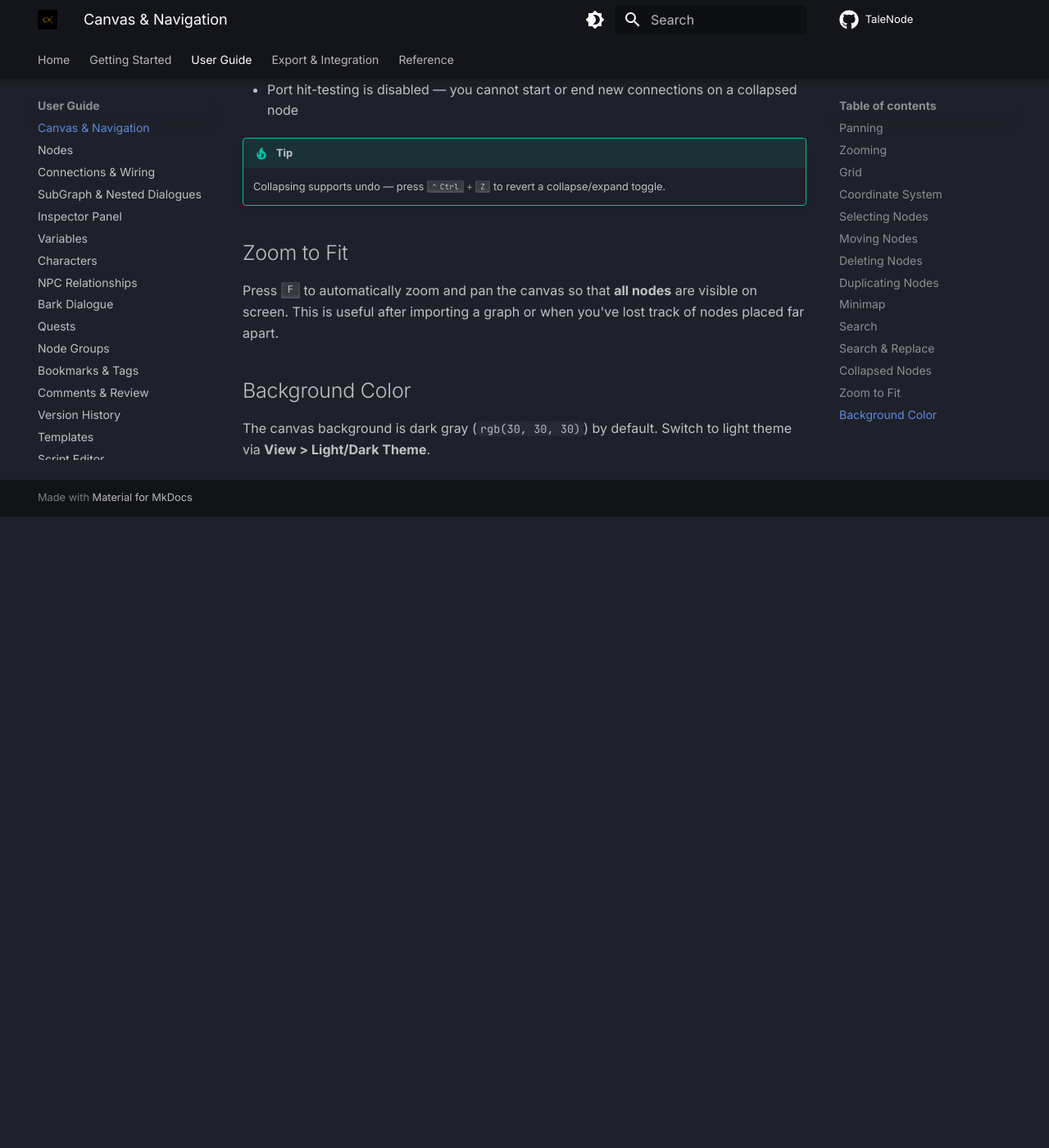
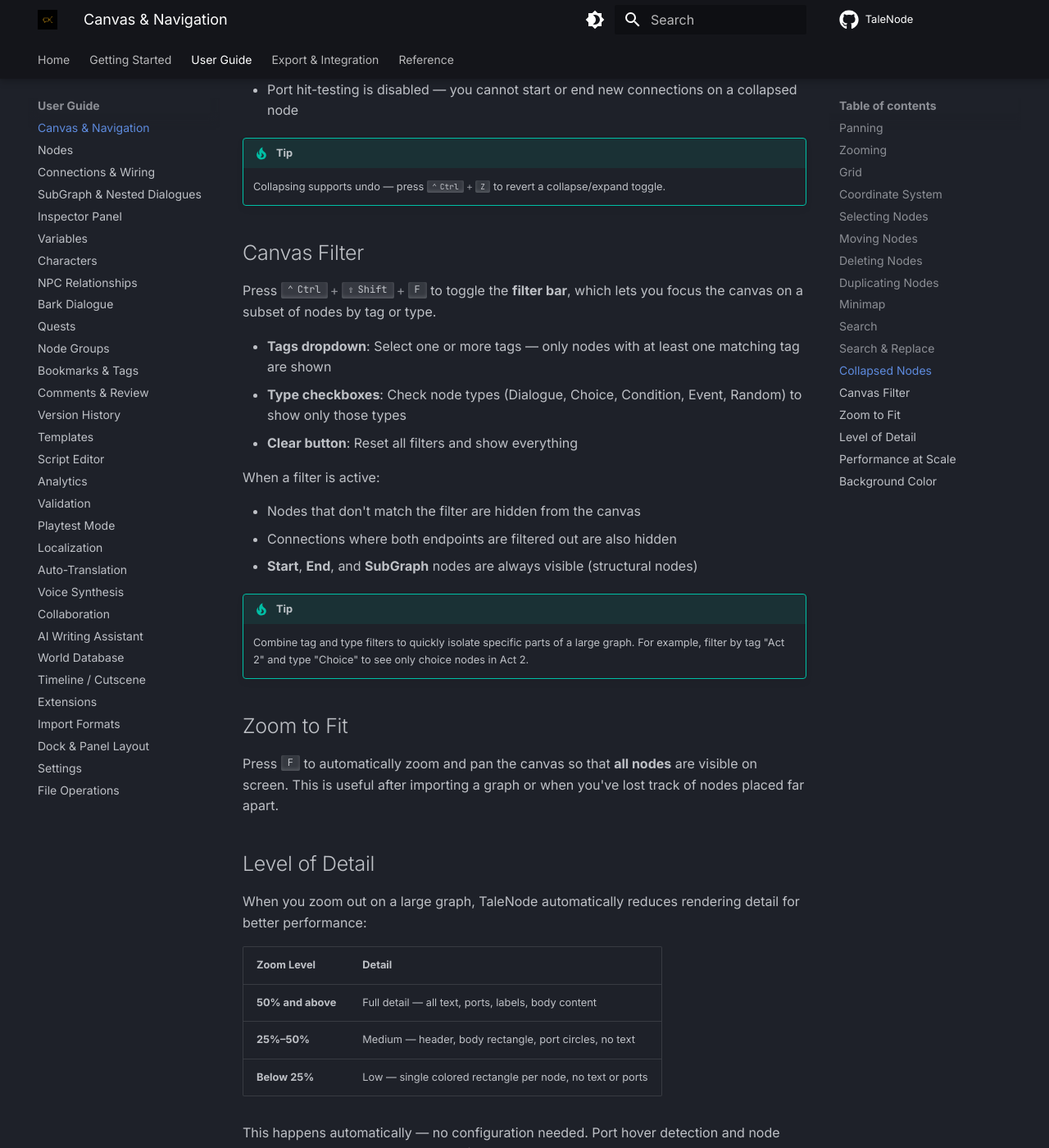
Before and after one commit to fognil/TaleNode, an MkDocs documentation site: the page built from docs/user-guide/canvas.md, in a window 1280 px wide and 1400 px high, scrolled down 3801 px. Shown: the whole window at 82% size. Built offline with MkDocs 1.6.1 and Material for MkDocs 9.7.7, drawn with Linux system fonts in a browser that asks for light colours; comment, search, counter and statistics services are not loaded; before the commit the page ends 4431 px from its top, so only the background shows below that; some of the changed text lies outside the part shown.

Commit message:
docs: add canvas filter, LOD, collapsible groups, and performance docs
- canvas.md: add canvas filter section (Cmd+Shift+F), level-of-detail
  zoom tiers, and performance-at-scale section (viewport culling,
  spatial indexing, adaptive wires, minimap caching)
- groups.md: add collapsible groups section (collapse/expand via
  context menu, compact header with node count)
- keyboard-shortcuts.md: add Cmd+Shift+F filter shortcut and
  collapse/expand group to canvas interaction table

```diff
--- a/docs/user-guide/canvas.md
+++ b/docs/user-guide/canvas.md
@@ -120,10 +120,50 @@
 !!! tip
     Collapsing supports undo — press ++ctrl+z++ to revert a collapse/expand toggle.
 
+## Canvas Filter
+
+Press ++ctrl+shift+f++ to toggle the **filter bar**, which lets you focus the canvas on a subset of nodes by tag or type.
+
+- **Tags dropdown**: Select one or more tags — only nodes with at least one matching tag are shown
+- **Type checkboxes**: Check node types (Dialogue, Choice, Condition, Event, Random) to show only those types
+- **Clear button**: Reset all filters and show everything
+
+When a filter is active:
+
+- Nodes that don't match the filter are hidden from the canvas
+- Connections where both endpoints are filtered out are also hidden
+- **Start**, **End**, and **SubGraph** nodes are always visible (structural nodes)
+
+!!! tip
+    Combine tag and type filters to quickly isolate specific parts of a large graph. For example, filter by tag "Act 2" and type "Choice" to see only choice nodes in Act 2.
+
 ## Zoom to Fit
 
 Press ++f++ to automatically zoom and pan the canvas so that **all nodes** are visible on screen. This is useful after importing a graph or when you've lost track of nodes placed far apart.
 
+## Level of Detail
+
+When you zoom out on a large graph, TaleNode automatically reduces rendering detail for better performance:
+
+| Zoom Level | Detail |
+|---|---|
+| **50% and above** | Full detail — all text, ports, labels, body content |
+| **25%–50%** | Medium — header, body rectangle, port circles, no text |
+| **Below 25%** | Low — single colored rectangle per node, no text or ports |
+
+This happens automatically — no configuration needed. Port hover detection and node tooltips are also disabled at medium/low zoom levels since those details aren't visible.
+
+## Performance at Scale
+
+TaleNode is optimized for graphs with 1000+ nodes:
+
+- **Viewport culling**: Only nodes and connections visible on screen are rendered
+- **Spatial indexing**: Click and hover hit-testing uses a grid index instead of checking every node
+- **Adaptive wires**: Connection curves use fewer segments when they're small on screen
+- **Minimap caching**: The minimap caches node bounds and renders dots instead of rectangles above 500 nodes
+
+These optimizations are automatic and require no user configuration.
+
 ## Background Color
 
 The canvas background is dark gray (`rgb(30, 30, 30)`) by default. Switch to light theme via **View > Light/Dark Theme**.
```
Also changed, not shown: docs/reference/keyboard-shortcuts.md (+3 -1 lines), docs/user-guide/groups.md (+17 -0 lines).
